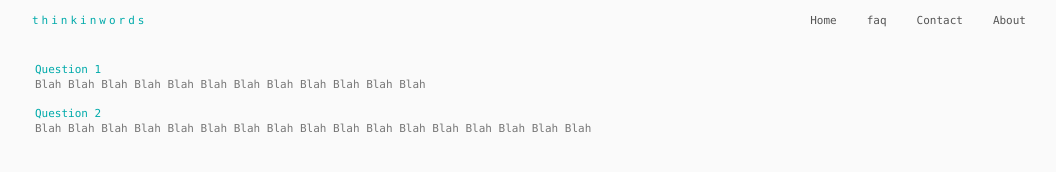
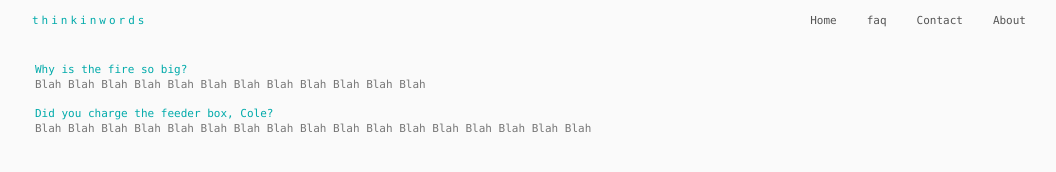
Before and after one commit to thinkinwords/thinkinwords, a plain HTML site: page faq.html in a window 1280 px wide. Shown: the whole page, without its empty margins (111-1167 px from the left). Drawn offline with Linux system fonts and the light colour scheme.

Commit message:
updated faq

```diff
--- a/faq.html
+++ b/faq.html
@@ -25,13 +25,13 @@
 
 <table style="width:100%">
   <tr>
-    <th>Question 1</th>
+    <th>Why is the fire so big?</th>
   </tr>
   <tr>
     <td>Blah Blah Blah Blah Blah Blah Blah Blah Blah Blah Blah Blah</td>
   </tr>
   <tr>
-    <th>Question 2</th>
+    <th>Did you charge the feeder box, Cole?</th>
   </tr>
   <tr>
     <td>Blah Blah Blah Blah Blah Blah Blah Blah Blah Blah Blah Blah Blah Blah Blah Blah Blah</td>
```
